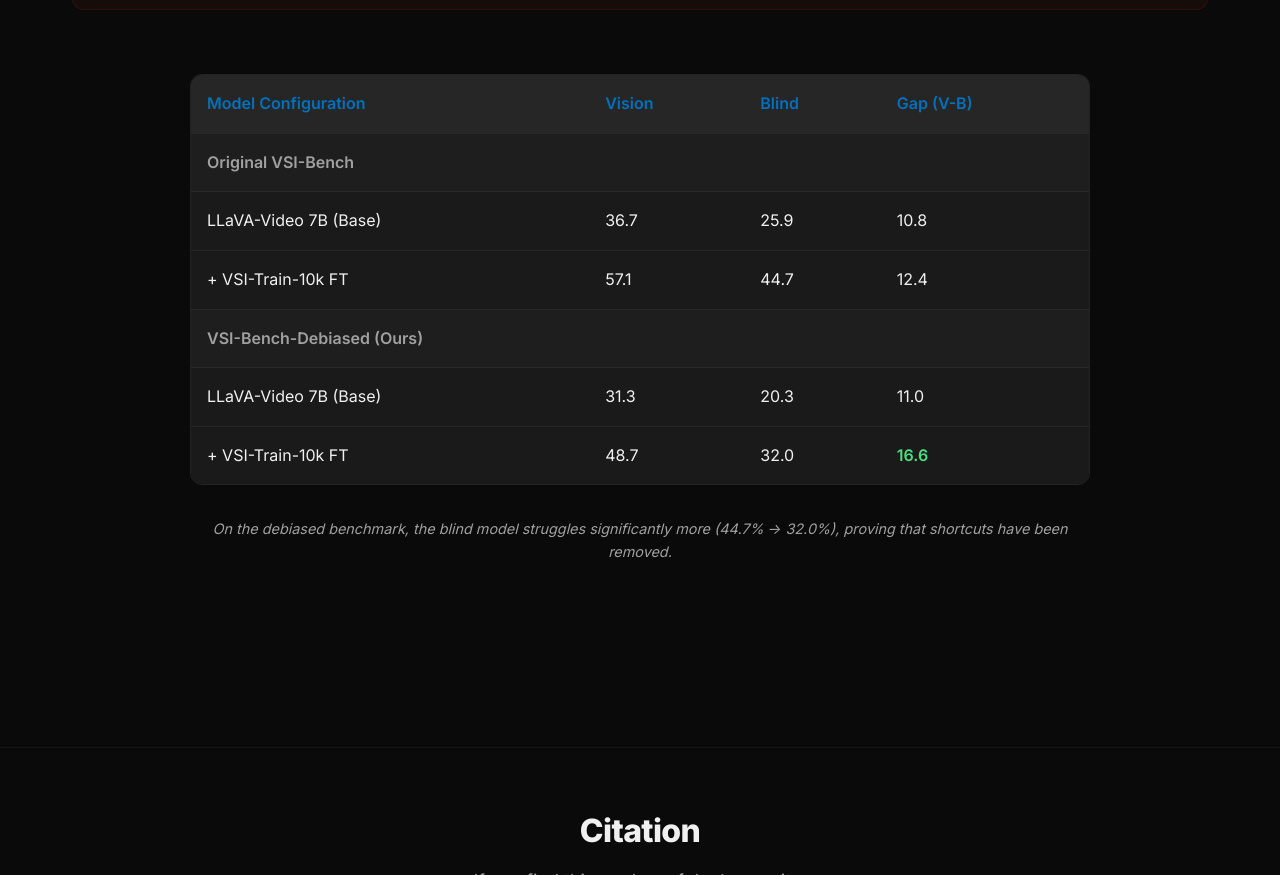
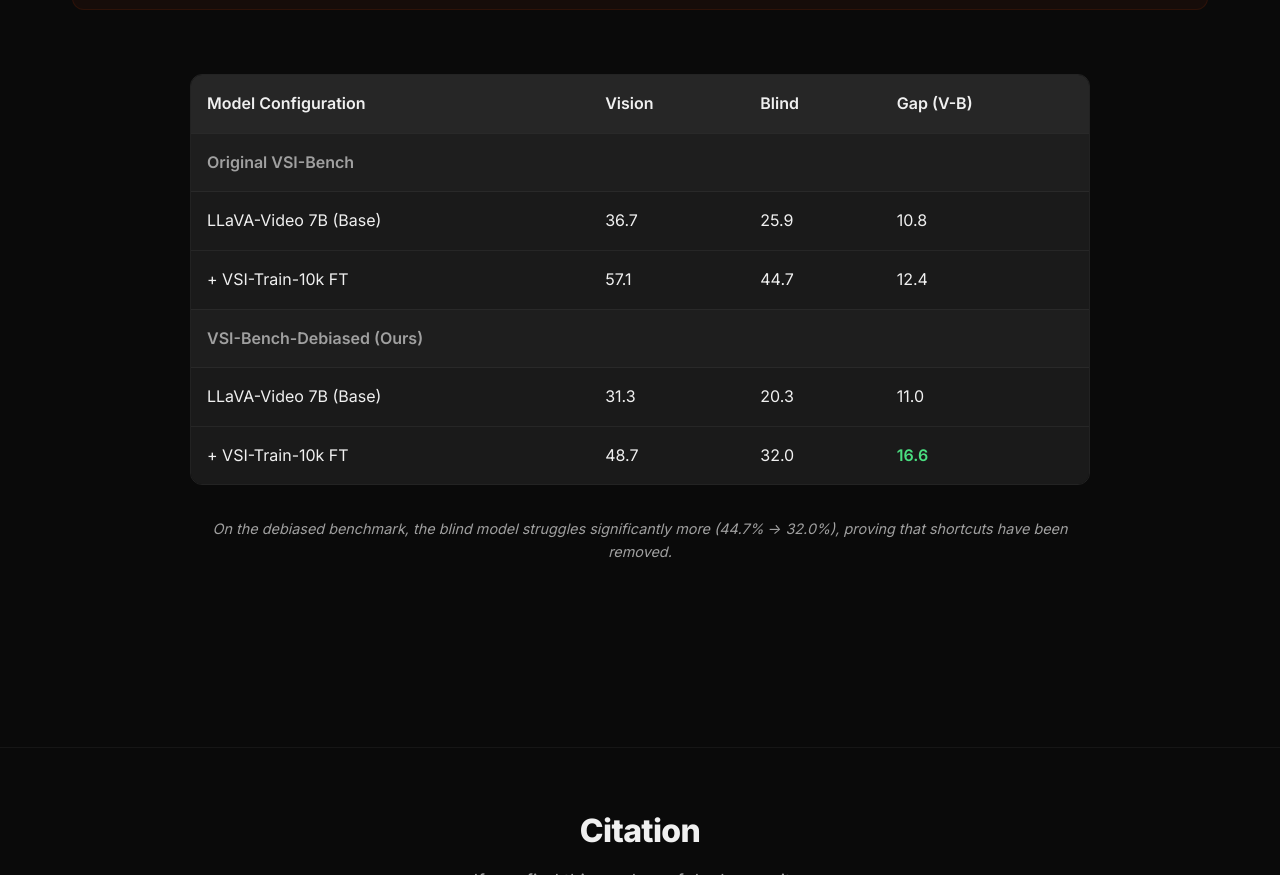
Before and after one commit to vision-x-nyu/test-set-training, a plain HTML site: page site/index.html in a window 1280 px wide. Shown: the part 6769-7644 px from the top of the page. Drawn offline with nearby package versions, Linux system fonts and the light colour scheme; some icons are missing.

Commit message:
table color

```diff
--- a/site/static/css/style.css
+++ b/site/static/css/style.css
@@ -493,7 +493,7 @@ code {
 .data-table th {
     background: rgba(255, 255, 255, 0.05);
     font-weight: 600;
-    color: var(--accent-secondary);
+    color: var(--text-primary);
 }
 
 .data-table tr:last-child td {
```
